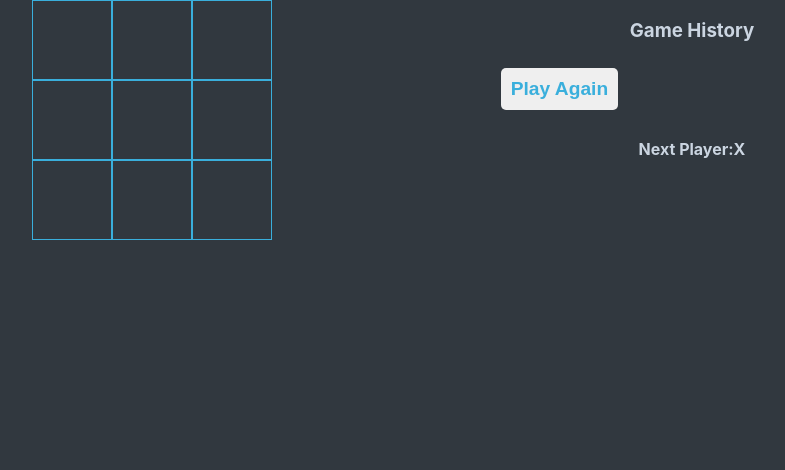
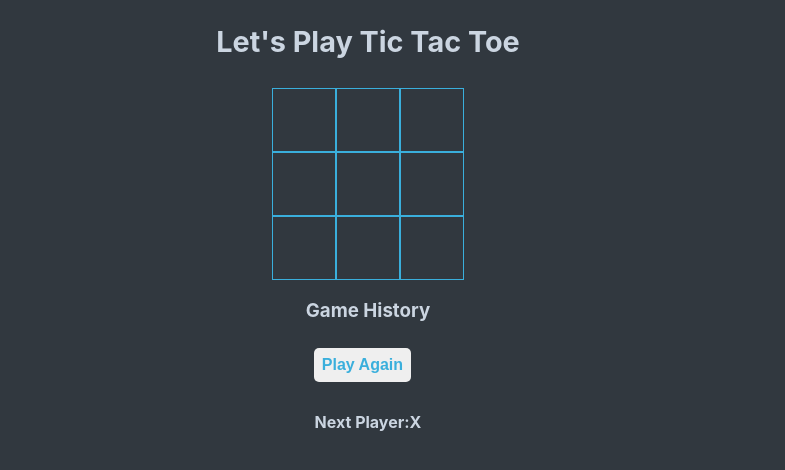
Before and after one commit to vaishnavipaliya11/samespace, a React (Create React App) app: page / in a window 1280 px wide. Shown: the top 470 px of the page, without its empty margins (272-1057 px from the left). Built offline with nearby package versions, Linux system fonts and the light colour scheme.

Commit message:
style: header, game card,

```diff
--- a/src/App.js
+++ b/src/App.js
@@ -6,8 +6,11 @@ function App() {
 
   return (
     <div className="App">
+      <div className='tic-tac-container'>
+        <Header/>
+        <Game/>
+      </div>
 
-      <Game/>
     </div>
   );
 }
--- a/src/components/Header.jsx
+++ b/src/components/Header.jsx
@@ -1,3 +1,4 @@
+import "../components/index.css"
 const Header = () =>{
     return(
         <div className="header-container">
--- a/src/components/SquareBox.jsx
+++ b/src/components/SquareBox.jsx
@@ -1,3 +1,4 @@
+import "../components/index.css"
 import "../styles.css"
 
 const SquareBox = ({ value, onClick }) => {
--- /dev/null
+++ b/src/components/index.css
@@ -0,0 +1,51 @@
+.header-container{
+    width: 100%;
+    height: 4rem;
+    font-size: 1.2rem;
+}
+/* play-board */
+.play-btn{
+    width: 4rem;
+    height: 4rem;
+    font-size: 2rem;
+    border:1px solid var(--primary-clr) ;
+    color: var(--primary-clr);
+    background-color: transparent;
+  }
+
+  .play-board-container{
+    display: grid;
+    grid-template-columns: 1fr 1fr 1fr;
+
+    font-size: 3rem;
+
+  }
+
+  .game-container{
+    display: flex;
+    flex-direction: column;
+    align-items: center;
+  }
+
+  .destination-btn-container{
+    display: flex;
+    flex-direction: row;
+  }
+  .move-btn{
+    font-size: 1rem;
+    padding: 0.5em;
+    cursor: pointer;
+    color: var(--primary-clr);
+    border: var(--primary-clr);
+    border-radius: 5px;
+    font-weight: 600;
+    margin: 0.5rem;
+  }
+  .move-btn:hover{
+    color:var(--text-clr);
+    background-color: var(--primary-clr);
+  }
+
+ li{
+    list-style: none;
+    }
--- a/src/styles.css
+++ b/src/styles.css
@@ -16,52 +16,22 @@ body{
     flex-direction: row;
   }
 
-  .box{
+  /* .box{
     border: 3px solid skyblue;
     padding: 1.5em;
   }
-  .play-board-container{
-    display: grid;
-    grid-template-columns: 1fr 1fr 1fr;
-    width: 1.5rem;
-    font-size: 3rem;
-  }
-  .play-btn{
-    width: 5rem;
-    height: 5rem;
-    font-size: 2.5rem;
-    border:1px solid var(--primary-clr) ;
-    color: var(--primary-clr);
-    background-color: transparent;
-  }
+
+
   .header-container{
     width: 100%;
     position:fixed;
   }
-  .game-container{
-    display: grid;
-    grid-template-columns: 1fr 1fr ;
-    gap: 1rem;
-    justify-items: center;
+
+
+   */
+
+  /* app */
+  .tic-tac-container{
+    height: 100vh;
+
   }
- li{
-  list-style: none;
-  }
-  .move-btn{
-    font-size: 1.2rem;
-    padding: 0.5em;
-    cursor: pointer;
-    color: var(--primary-clr);
-    border: var(--primary-clr);
-    border-radius: 5px;
-    font-weight: 600;
-    margin: 0.5rem;
-  }
-  .move-btn:hover{
-    color:var(--text-clr);
-    background-color: var(--primary-clr);
-  }
-  .destination-btn-container{
-    display: grid;
-    grid-template-columns: 1fr 1fr 1fr;
-  }
```
Also changed, not shown: src/components/Game.jsx (+5 -10 lines).
